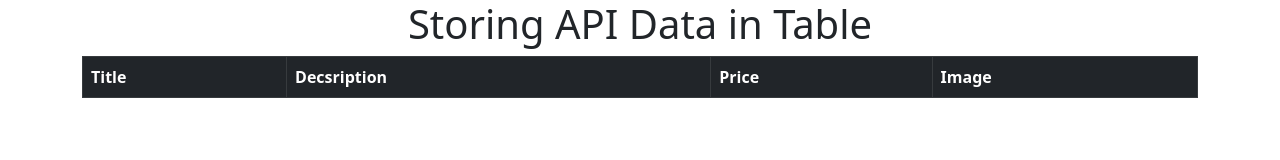
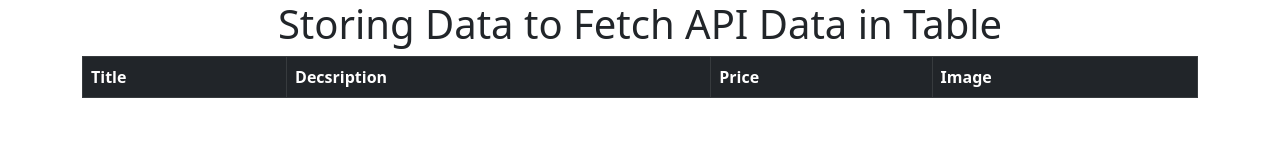
Before and after one commit to Vikas7075/API_Call, a plain HTML site: page index.html in a window 1280 px wide. Drawn offline with nearby package versions, Linux system fonts and the light colour scheme; no server answers.

Commit message:
add name in h1

```diff
--- a/index.html
+++ b/index.html
@@ -13,7 +13,7 @@
 
 </head>
 <body>
-    <h1 class="text-center">Storing API Data in Table </h1>
+    <h1 class="text-center">Storing Data to Fetch API Data in Table </h1>
     <div class="container">
         <table class="table table-bordered">
             <thead class="table-dark">
```
